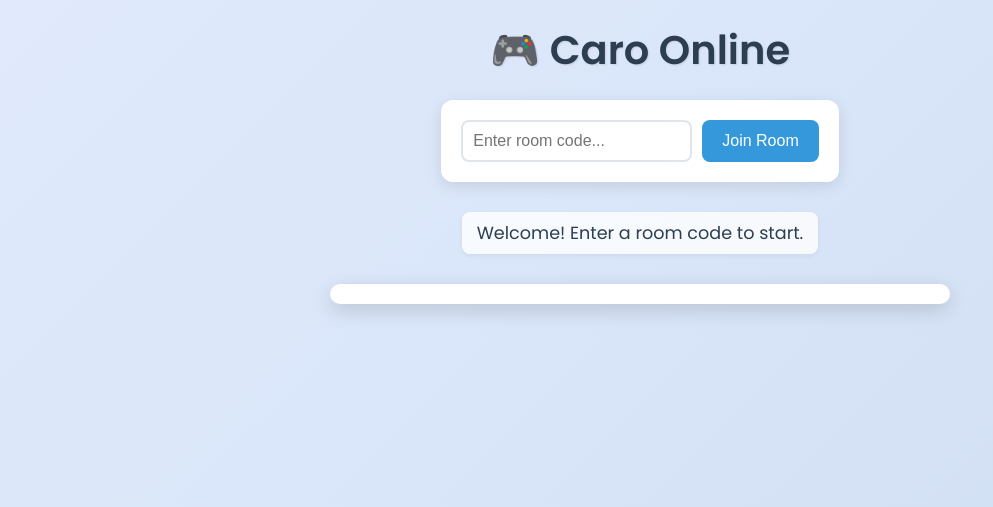
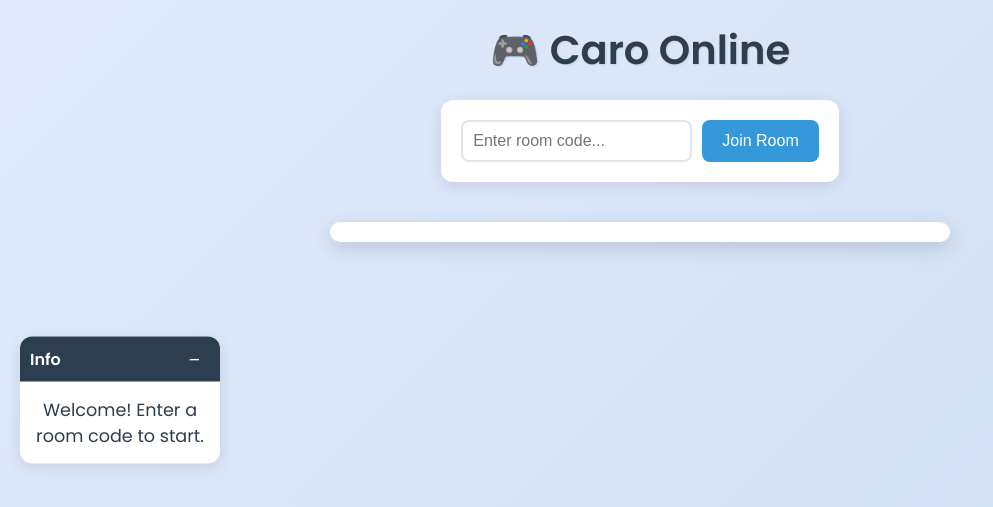
Before and after one commit to HoangPC2801/Game_Caro, a Flask app: page /game in a window 1280 px wide. Shown: the top 507 px of the page, without its empty margins (0-993 px from the left). Run offline with Flask 3, Linux system fonts and the light colour scheme; some libraries are stand-ins or nearby versions.

Commit message:
updatelai

```diff
--- a/static/client.js
+++ b/static/client.js
@@ -7,12 +7,16 @@ const boardSize = 15;
 
 const boardDiv = document.getElementById("board");
 const info = document.getElementById("info");
+const infoContainer = document.getElementById("info-container");
+const infoContent = document.getElementById("info-content");
+const infoToggle = document.getElementById("info-toggle");
 const turnText = document.getElementById("turn");
 const timerContainer = document.getElementById("timer");
 const progressBar = document.getElementById("progress-bar");
 const pauseButton = document.getElementById("pause-button");
 const restartButton = document.getElementById("restart-button");
 const backButton = document.getElementById("back-button");
+const settingsButton = document.getElementById("settings-button");
 const loadingSpinner = document.getElementById("loading");
 const gameControlsContainer = document.getElementById("game-controls-container");
 const gameControlsContent = document.getElementById("game-controls-content");
@@ -22,6 +26,11 @@ const chatContent = document.getElementById("chat-content");
 const chatMessages = document.getElementById("chat-messages");
 const chatInput = document.getElementById("chat-input");
 const chatToggle = document.getElementById("chat-toggle");
+const settingsModal = document.getElementById("settings-modal");
+const settingsClose = document.getElementById("settings-close");
+const settingsSave = document.getElementById("settings-save");
+const infoPosition = document.getElementById("info-position");
+const infoColor = document.getElementById("info-color");
 
 const clickSound = new Audio("/static/sounds/click.mp3");
 const moveSound = new Audio("/static/sounds/move.mp3");
@@ -29,6 +38,50 @@ const winSound = new Audio("/static/sounds/win.mp3");
 
 let isGameControlsOpen = true;
 let isChatOpen = true;
+let isInfoOpen = true;
+
+// Load settings from localStorage
+function loadSettings() {
+    const savedPosition = localStorage.getItem("infoPosition") || "left";
+    const savedColor = localStorage.getItem("infoColor") || "#ffffff";
+    infoPosition.value = savedPosition;
+    infoColor.value = savedColor;
+    applyInfoBoxSettings(savedPosition, savedColor);
+}
+
+// Apply info box settings
+function applyInfoBoxSettings(position, color) {
+    infoContainer.style.backgroundColor = color;
+    infoContainer.className = `info-container ${position}`;
+    localStorage.setItem("infoPosition", position);
+    localStorage.setItem("infoColor", color);
+}
+
+// Toggle info box
+function toggleInfo() {
+    isInfoOpen = !isInfoOpen;
+    infoToggle.innerText = isInfoOpen ? "−" : "+";
+    infoContent.style.display = isInfoOpen ? "block" : "none";
+    clickSound.play();
+}
+
+// Open settings modal
+function openSettings() {
+    settingsModal.style.display = "block";
+    clickSound.play();
+}
+
+// Close settings modal
+function closeSettings() {
+    settingsModal.style.display = "none";
+    clickSound.play();
+}
+
+// Save settings
+function saveSettings() {
+    applyInfoBoxSettings(infoPosition.value, infoColor.value);
+    closeSettings();
+}
 
 // Khởi tạo bàn cờ
 function createBoard() {
@@ -67,6 +120,7 @@ function joinRoom() {
     socket.emit("join_game", { room: roomCode });
     document.getElementById("room-container").style.display = "none";
     info.innerText = "Waiting for another player...";
+    infoContainer.style.backgroundColor = localStorage.getItem("infoColor") || "#ffffff";
     loadingSpinner.style.display = "block";
     clickSound.play();
 }
@@ -79,6 +133,7 @@ function restartGame() {
     gameControlsContainer.style.display = "none";
     chatContainer.style.display = "none";
     info.innerText = "Waiting for another player...";
+    infoContainer.style.backgroundColor = localStorage.getItem("infoColor") || "#ffffff";
     loadingSpinner.style.display = "block";
     timerContainer.style.display = "none";
     chatMessages.innerHTML = "";
@@ -88,6 +143,9 @@ function restartGame() {
     isChatOpen = true;
     chatToggle.innerText = "−";
     chatContent.style.display = "block";
+    isInfoOpen = true;
+    infoToggle.innerText = "−";
+    infoContent.style.display = "block";
     createBoard();
     clickSound.play();
 }
@@ -150,15 +208,29 @@ pauseButton.addEventListener("click", togglePause);
 
 restartButton.addEventListener("click", restartGame);
 
+settingsButton.addEventListener("click", openSettings);
+
+settingsClose.addEventListener("click", closeSettings);
+
+settingsSave.addEventListener("click", saveSettings);
+
+// Load settings on page load
+loadSettings();
+
 // Lắng nghe phản hồi từ server
 socket.on("start_game", (data) => {
     mySymbol = data.symbol;
     info.innerText = `You are '${mySymbol}'. Let's play!`;
+    infoContainer.style.backgroundColor = "#2ecc71"; // Green for start
+    setTimeout(() => {
+        infoContainer.style.backgroundColor = localStorage.getItem("infoColor") || "#ffffff";
+    }, 1000);
     turnText.innerText = `Turn: X`;
     timerContainer.style.display = "block";
     progressBar.style.width = "100%";
     pauseButton.style.display = "block";
     backButton.style.display = "block";
+    settingsButton.style.display = "block";
     restartButton.style.display = "none";
     gameControlsContainer.style.display = "block";
     isGameControlsOpen = true;
@@ -168,6 +240,9 @@ socket.on("start_game", (data) => {
     isChatOpen = true;
     chatToggle.innerText = "−";
     chatContent.style.display = "block";
+    isInfoOpen = true;
+    infoToggle.innerText = "−";
+    infoContent.style.display = "block";
     loadingSpinner.style.display = "none";
     createBoard();
 });
@@ -200,6 +275,10 @@ socket.on("timer_update", (data) => {
 socket.on("game_paused", (data) => {
     pauseButton.innerText = "Resume";
     info.innerText = "Game paused";
+    infoContainer.style.backgroundColor = "#3498db"; // Blue for pause
+    setTimeout(() => {
+        infoContainer.style.backgroundColor = localStorage.getItem("infoColor") || "#ffffff";
+    }, 1000);
     const percentage = (data.remaining / 30) * 100;
     progressBar.style.width = `${percentage}%`;
 });
@@ -217,9 +296,9 @@ socket.on("receive_message", (data) => {
 socket.on("game_over", (data) => {
     let message = "";
     if (data.reason === "timeout") {
-        message = `🎉 Player '${data.winner}' wins due to timeout!`;
+        message = data.winner === mySymbol ? `🎉 You win as '${mySymbol}' due to timeout!` : `🎉 Player '${data.winner}' wins due to timeout!`;
     } else {
-        message = `🎉 Player '${data.winner}' wins!`;
+        message = data.winner === mySymbol ? `🎉 You win as '${mySymbol}'!` : `🎉 Player '${data.winner}' wins!`;
         if (data.winning_cells && data.winning_cells.length) {
             data.winning_cells.forEach(([row, col]) => {
                 const index = row * boardSize + col;
@@ -229,10 +308,15 @@ socket.on("game_over", (data) => {
         }
     }
     info.innerText = message;
+    infoContainer.style.backgroundColor = "#f1c40f"; // Gold for victory
+    setTimeout(() => {
+        infoContainer.style.backgroundColor = localStorage.getItem("infoColor") || "#ffffff";
+    }, 1000);
     turnText.innerText = "";
     timerContainer.style.display = "none";
     pauseButton.style.display = "none";
     backButton.style.display = "block";
+    settingsButton.style.display = "block";
     restartButton.style.display = "block";
     gameControlsContainer.style.display = "block";
     chatContainer.style.display = "none";
--- a/static/style.css
+++ b/static/style.css
@@ -67,15 +67,92 @@ h1 {
     transform: translateY(-2px);
 }
 
-/* Game Info */
+/* Game Area Styling */
+#game-area {
+    display: flex;
+    align-items: center;
+    margin: 20px auto;
+    max-width: 100%;
+    position: relative;
+}
+
+/* Info Container */
+#info-container {
+    background: #ffffff;
+    border-radius: 12px;
+    box-shadow: 0 4px 15px rgba(0, 0, 0, 0.1);
+    z-index: 900;
+    width: 200px;
+    transition: background-color 0.3s ease;
+}
+
+#info-container.left {
+    position: fixed;
+    left: 20px;
+    top: 50%;
+    transform: translateY(-50%);
+}
+
+#info-container.right {
+    position: fixed;
+    right: 20px;
+    top: 50%;
+    transform: translateY(-50%);
+}
+
+#info-container.top {
+    position: absolute;
+    top: -60px;
+    left: 50%;
+    transform: translateX(-50%);
+}
+
+#info-container.bottom {
+    position: absolute;
+    bottom: -60px;
+    left: 50%;
+    transform: translateX(-50%);
+}
+
+#info-header {
+    display: flex;
+    justify-content: space-between;
+    align-items: center;
+    padding: 10px;
+    background: #2c3e50;
+    color: white;
+    border-top-left-radius: 12px;
+    border-top-right-radius: 12px;
+}
+
+#info-header span {
+    font-size: 1rem;
+    font-weight: 600;
+}
+
+#info-toggle {
+    background: none;
+    border: none;
+    color: white;
+    font-size: 1.2rem;
+    cursor: pointer;
+    padding: 0 10px;
+    transition: transform 0.2s ease;
+}
+
+#info-toggle:hover {
+    transform: scale(1.2);
+}
+
+#info-content {
+    padding: 15px;
+}
+
 #info {
     font-size: 1.1rem;
     color: #2c3e50;
-    margin: 10px 0;
-    background: rgba(255, 255, 255, 0.8);
-    padding: 8px 15px;
-    border-radius: 8px;
-    box-shadow: 0 2px 5px rgba(0, 0, 0, 0.05);
+    margin: 0;
+    text-align: center;
 }
 
 /* Game Controls Container */
@@ -296,7 +446,17 @@ h1 {
     border-radius: 12px;
     padding: 10px;
     box-shadow: 0 6px 20px rgba(0, 0, 0, 0.15);
-    margin: 20px auto;
+    width: fit-content;
+}
+
+/* Board Styling */
+#board {
+    display: grid;
+    grid-template-columns: repeat(15, 40px);
+    background: #ffffff;
+    border-radius: 12px;
+    padding: 10px;
+    box-shadow: 0 6px 20px rgba(0, 0, 0, 0.15);
     width: fit-content;
 }
 
--- a/templates/index.html
+++ b/templates/index.html
@@ -13,8 +13,18 @@
         <input type="text" id="room-input" placeholder="Enter room code..." aria-label="Room code input">
         <button onclick="joinRoom()">Join Room</button>
     </div>
-    <p id="info">Welcome! Enter a room code to start.</p>
-    <div id="board"></div>
+    <div id="game-area">
+        <div id="info-container">
+            <div id="info-header">
+                <span>Info</span>
+                <button id="info-toggle" onclick="toggleInfo()">−</button>
+            </div>
+            <div id="info-content">
+                <p id="info">Welcome! Enter a room code to start.</p>
+            </div>
+        </div>
+        <div id="board"></div>
+    </div>
     <div id="game-controls-container">
         <div id="game-controls-header">
             <span>Game Controls</span>
@@ -28,6 +38,7 @@
             <button id="back-button">Back to Home</button>
             <button id="pause-button">Pause</button>
             <button id="restart-button">Restart Game</button>
+            <button id="settings-button">Settings</button>
         </div>
     </div>
     <div id="chat-container">
@@ -43,6 +54,22 @@
             </div>
         </div>
     </div>
+    <div id="settings-modal" class="modal">
+        <div class="modal-content">
+            <span id="settings-close" class="close">&times;</span>
+            <h2>Info Box Settings</h2>
+            <label for="info-position">Position:</label>
+            <select id="info-position">
+                <option value="left">Left of Board</option>
+                <option value="right">Right of Board</option>
+                <option value="top">Top of Board</option>
+                <option value="bottom">Bottom of Board</option>
+            </select>
+            <label for="info-color">Background Color:</label>
+            <input type="color" id="info-color">
+            <button id="settings-save">Save</button>
+        </div>
+    </div>
     <div id="loading" class="loading-spinner" style="display: none;">Loading...</div>
 
     <script src="https://cdn.socket.io/4.7.2/socket.io.min.js"></script>
```
Also changed, not shown: other parts of static/style.css (+97 -3 lines).
